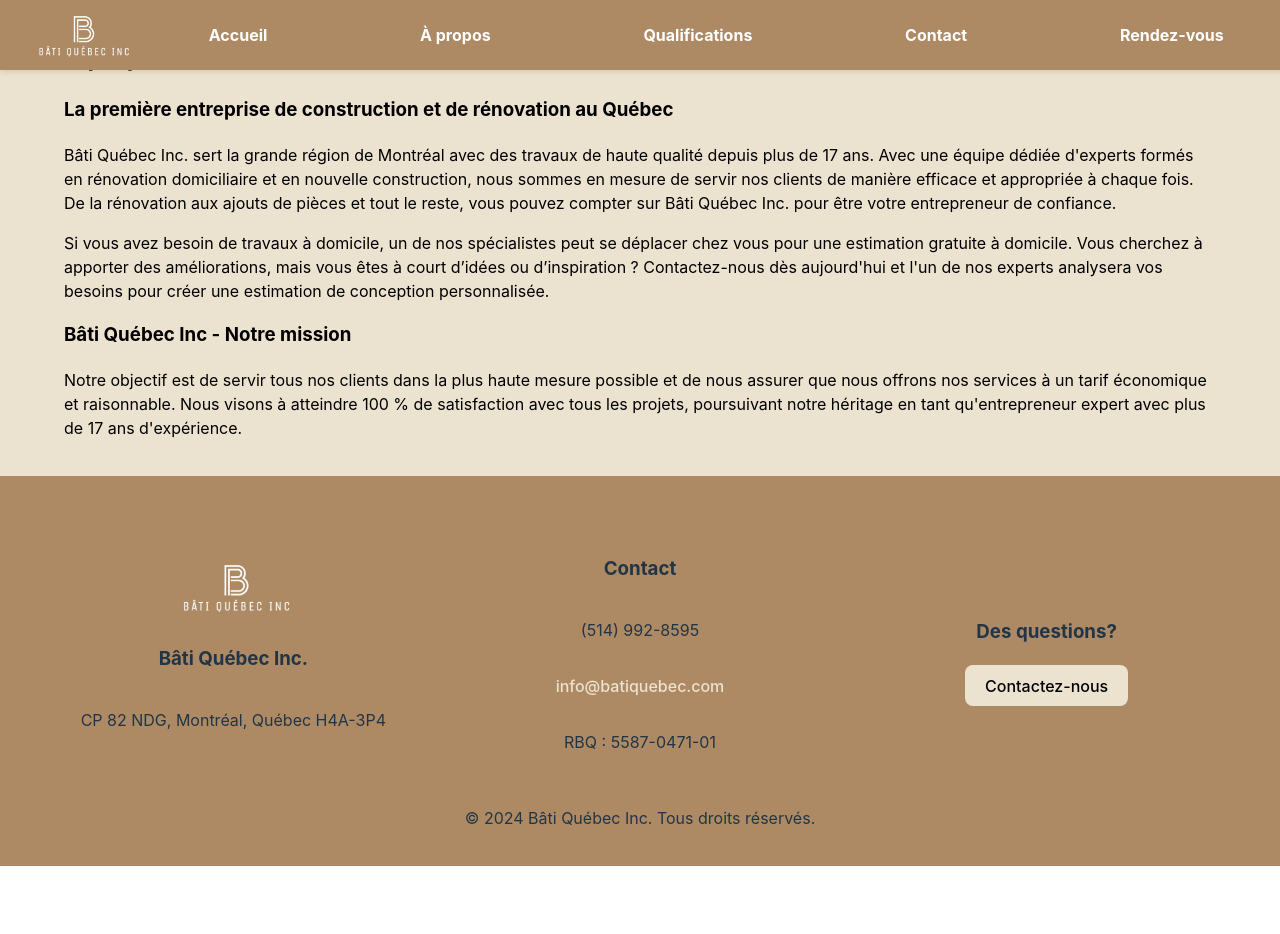
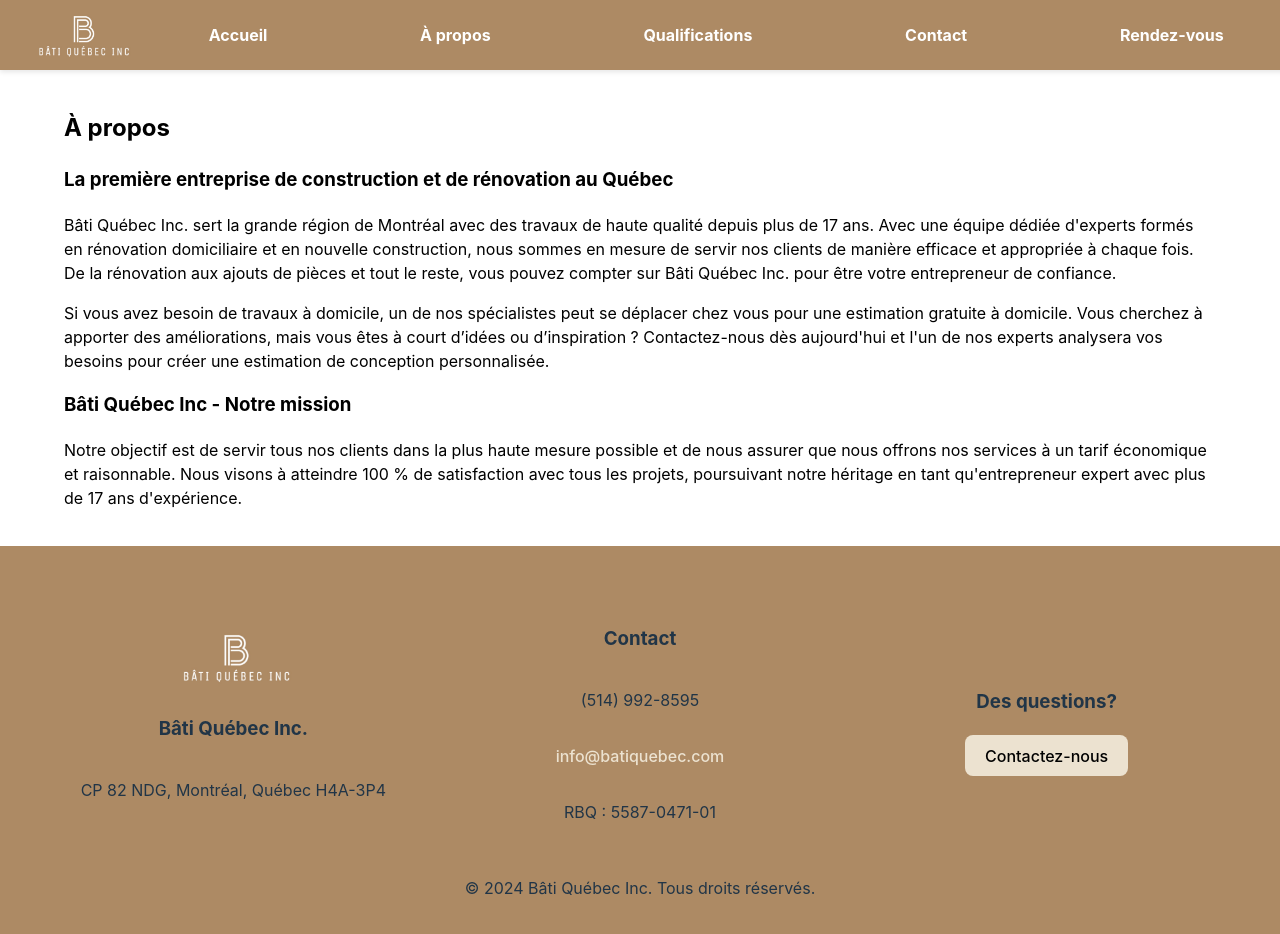
Before and after one commit to MyriamAssam/bati, a React (Vite) app: page /about in a window 1280 px wide. Before the commit the page ends 866 px from the top, so only its background shows below. Built offline with nearby package versions, Linux system fonts and the light colour scheme.

Commit message:
Ajustement style

```diff
--- a/src/App.css
+++ b/src/App.css
@@ -1,19 +1,31 @@
-/* ✅ Ajustement global */
+html,
+body {
+  height: 100%;
+  margin: 0;
+  padding: 0;
+  display: flex;
+  flex-direction: column;
+}
+
 #root {
   display: flex;
   flex-direction: column;
-  flex-grow: 1;
+  min-height: 100vh;
 }
 
-html,
-body {
-  display: flex;
-  flex-direction: column;
-  min-height: 100vh;
-  margin: 0;
-  padding: 0;
-  background-color: #ECE2D0;
+main {
+  flex: 1;
 }
+
+.footer {
+  width: 100%;
+  background-color: #AD8A64;
+  text-align: center;
+  padding: 20px 0;
+  position: relative;
+  margin-top: auto;
+}
+
 
 @keyframes fadeInAnimation {
   from {
@@ -200,6 +212,10 @@ nav {
 
 
 
+.page-content {
+  margin-top: 70px;
+  /* Ajuste selon la hauteur du header */
+}
 
 /* ✅ Correction du Main */
 main {
--- a/src/pages/About.jsx
+++ b/src/pages/About.jsx
@@ -4,6 +4,7 @@ import { useTranslation } from "react-i18next";
 const About = () => {
     const { t } = useTranslation();
     return (
+        <div className="page-content">
             <div style={{ textAlign: "left", margin: "0 auto", maxWidth: "100%", width: "90%", padding: "20px", color: "black" }}>
                 <h2 className="fade-in">{t("A_propos")}</h2>
                 < h3 className="fade-in" > {t("description")}</h3>
@@ -18,6 +19,7 @@ const About = () => {
                     {t("description5")}
                 </p>
             </div >
+        </div>
     );
 };
 
--- a/src/pages/Contact.jsx
+++ b/src/pages/Contact.jsx
@@ -66,7 +66,8 @@ const Contact = () => {
     };
 
     return (
-        <form className="form-container fade-in" onSubmit={handleSubmit} >
+        <div className="page-content">
+            <form className="form-container fade-in page-content" onSubmit={handleSubmit} >
                 <h2>{t("contact")}</h2>
 
                 <div style={fieldStyle}>
@@ -108,6 +109,7 @@ const Contact = () => {
                     </p>
                 )}
             </form>
+        </div>
     );
 };
 
--- a/src/pages/Qualifications.jsx
+++ b/src/pages/Qualifications.jsx
@@ -4,6 +4,7 @@ import { useTranslation } from "react-i18next";
 const Qualifications = () => {
     const { t } = useTranslation();
     return (
+        <div className="page-content">
             <div style={{ textAlign: "left", margin: "0 auto", maxWidth: "100%", width: "90%", padding: "20px", color: "black" }}>
                 <h2 className="fade-in">Qualifications</h2>
                 <h3 className="fade-in"> {t("categorie1")}</h3>
@@ -41,6 +42,7 @@ const Qualifications = () => {
                     <li>{t("qualifications28")}</li>
                 </ul>
             </div>
+        </div>
     );
 };
 
--- a/src/pages/Rdv.jsx
+++ b/src/pages/Rdv.jsx
@@ -68,7 +68,8 @@ const Rdv = () => {
     };
 
     return (
-        <form className="form-container fade-in" onSubmit={handleSubmit} >
+        <div className="page-content">
+            <form className="form-container fade-in page-content" onSubmit={handleSubmit} >
                 <h2>Prenez un rendez-vous pour vos projets</h2>
 
                 <div style={fieldStyle}>
@@ -118,6 +119,7 @@ const Rdv = () => {
                     </p>
                 )}
             </form>
+        </div>
     );
 };
 
```
Lines whose indentation alone changed are shown as unchanged.
